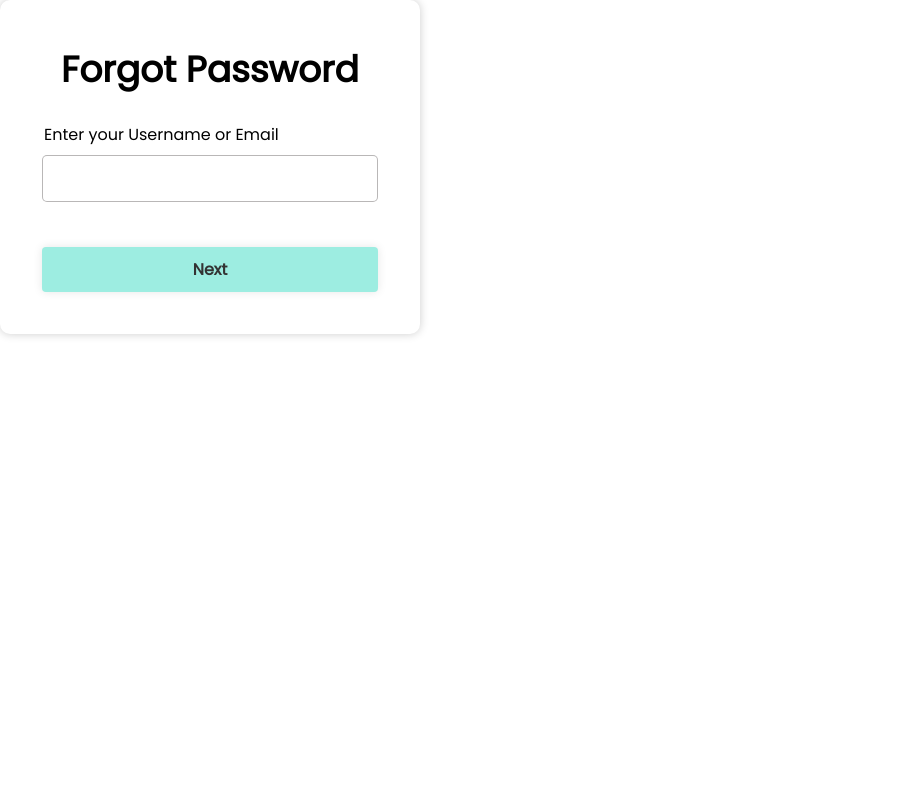
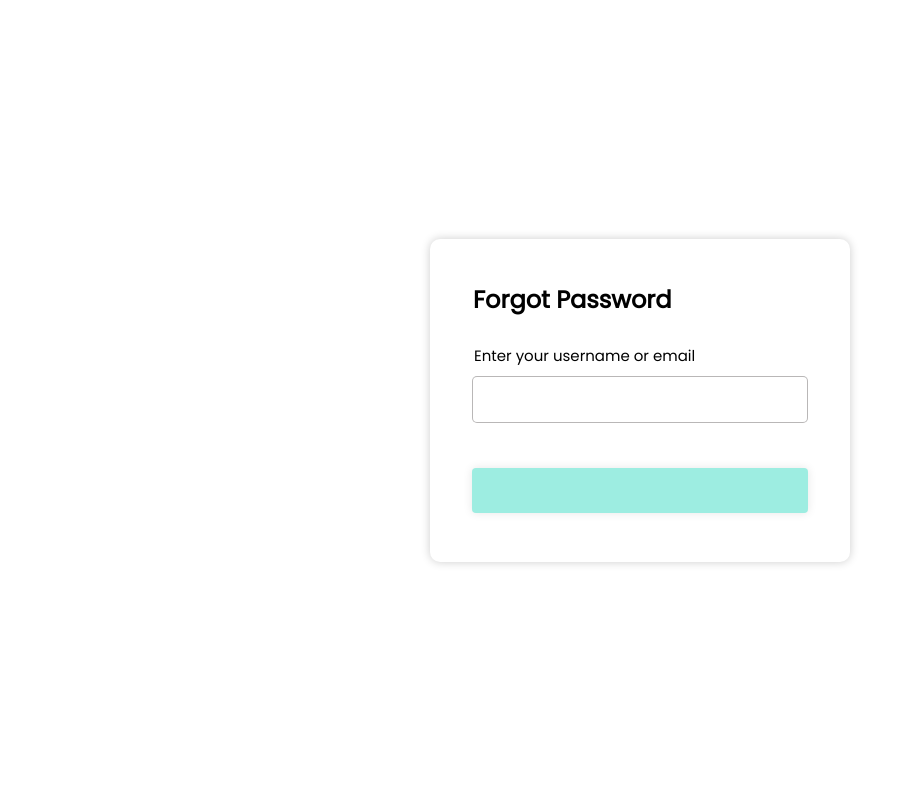
Before and after one commit to Hithendra-B-M/Vaidhya, a Flask app: page /forgotpassword in a window 1280 px wide. Shown: the whole page, without its empty margins (0-916 px from the left). Run offline with Flask 3, Linux system fonts and the light colour scheme; data that the repository does not hold is empty; parts of the project's set-up code (start-up, migrations or seed data) failed here and were passed over.

Commit message:
implemented forgot password

```diff
--- a/app.py
+++ b/app.py
@@ -553,6 +553,14 @@
         response_data = {"message": "Something Went Wrong!"}
         return jsonify(response_data)
 
+@app.route("/forgotpassword/datafound", methods=['POST', 'GET'])
+def forgotpassworddatafound():
+    username = request.form["login-username"] #take name entity
+
+    if collection_pl.find_one({'_id': username}) or collection_pl.find_one({'email': username}):
+        return render_template("otp.html")
+    else:
+        return render_template("forgotpassword.html", message="Invalid Credentials")
 
 
 if __name__ == '__main__':
--- a/static/css/forgotpassword.css
+++ b/static/css/forgotpassword.css
@@ -36,7 +36,7 @@
 
 .mid-box{
     width: 100%;
-    he
+    height: 100vh;
     display: flex;
     align-items: center;
     justify-content: center;
@@ -53,10 +53,7 @@
     border-radius: 10px;
     padding: 40px 40px;
 }
-.wrapper h1{
-    font-size: 36px;
-    text-align: center;
-}
+
 .wrapper.input-box{
     width: 100%;
     height: 50px;
@@ -128,13 +125,17 @@
 }
 
 .text-name{
-    display: flex;
-    align-items: center;
-    justify-content: center;
-    gap: 10px;
+padding: 1px;
 
 }
 
 .lflu{
     margin: 2px;
+    font-size: 15px;
 }
+
+.h4warning{
+    color: red;
+    font-weight: 800;
+    margin-top: 15px;
+}
--- /dev/null
+++ b/static/js/forgotpassword.js
@@ -0,0 +1,50 @@
+if (localStorage.getItem('targetedLanguage') != 'en') {
+
+    let originalEnglishText = [];
+    let translatedText = [];
+
+    // Function to collect text from elements with data-translate attribute during initial page load
+    function collectInitialText() {
+        originalEnglishText = [];
+        document.querySelectorAll('[data-translate]').forEach(element => {
+            originalEnglishText.push(element.textContent);
+        });
+    }
+    collectInitialText();
+
+    function translateAllElements() {
+      const selectedLanguage = localStorage.getItem('targetedLanguage');
+      if (selectedLanguage === 'en') {
+        window.location.reload()
+      }
+      sessionStorage.setItem('targetedLanguage', selectedLanguage);
+      fetch('/translate', {
+          method: 'POST',
+          headers: {
+              'Content-Type': 'application/json',
+          },
+          body: JSON.stringify({
+              texts: originalEnglishText,
+              target_lang: selectedLanguage,
+          }),
+      })
+      .then(response => response.json())
+      .then(data => {
+          translatedText = data.translated_texts || [];
+          document.querySelectorAll('[data-translate]').forEach((element, index) => {
+              element.textContent = translatedText[index] || '';
+          });
+
+      })
+      .catch(error => {
+          console.error('Translation error:', error);
+      });
+    }
+    translateAllElements();
+}
+
+function forgot() {
+    var username_email = document.getElementById("login-username").value;
+    alert(username_email)
+    return true;
+}
--- a/templates/forgotpassword.html
+++ b/templates/forgotpassword.html
@@ -16,26 +16,30 @@
 
     <div class="mid-box">
         <div class="wrapper">
-            <form method="POST" action="/checkcred" onsubmit="return login_fun();">
+            <form method="POST" action="/forgotpassword/datafound" onsubmit="return forgot();">
 
                 <div class="text-name">
-                    <h1>Forgot Password </h1>
+                    <h2>Forgot Password </h2>
                 </div>
                 <br>
                 <div class="input-box">
-                    <label for="login-username" class="lflu">Enter your Username or Email</label>
+                    <label for="login-username" class="lflu">Enter your username or email</label>
                     <input type="text" required="required" id="login-username" name="login-username">
                 </div>
                 <br>
 
                 <button type="submit" class="btn" data-translate>Next</button><br>
+
+                {% if message %}
+                    <h4 class="h4warning">Invalid username or email !</h4>
+                {% endif %}
             </form>
 
         </div>
 
     </div>
 
-    <script src="{{ url_for('static', filename='js/login.js') }}"></script>
+    <script src="{{ url_for('static', filename='js/forgotpassword.js') }}"></script>
 </body>
 
 </html>
```
Also changed, not shown: static/css/otp.css (added), static/js/forgotpassword.cjs (deleted), static/js/otp.js (added), templates/otp.html (added).
